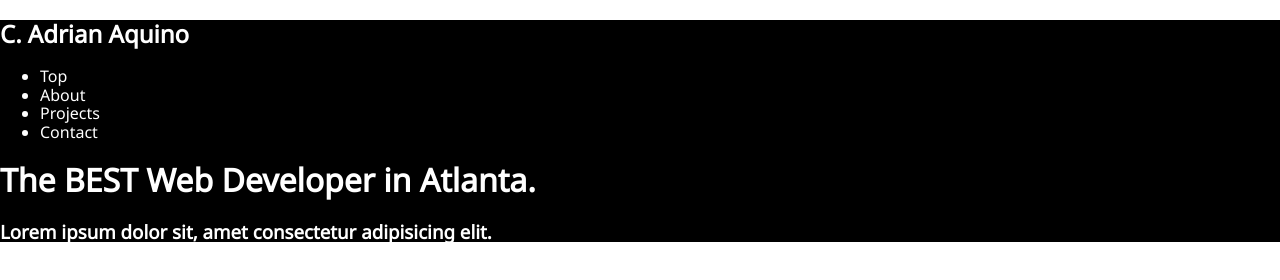
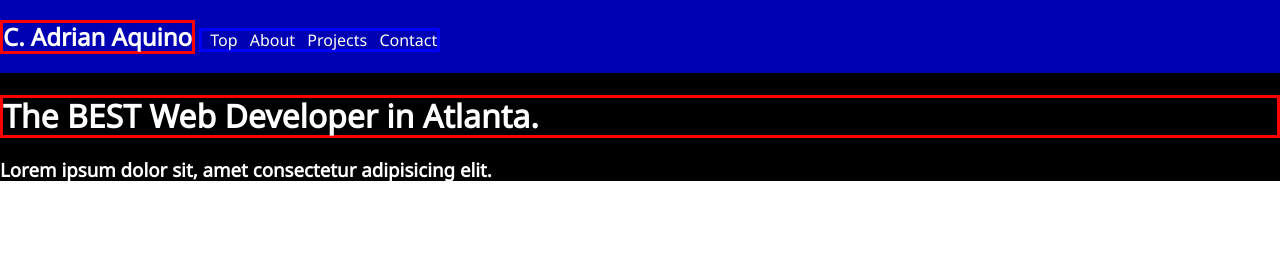
Before and after one commit to radishmouse/portfolio-demo-20190226, a plain HTML site: page index.html in a window 1280 px wide. Drawn offline with nearby package versions, Linux system fonts and the light colour scheme.

Commit message:
styles top bar

```diff
--- a/index.html
+++ b/index.html
@@ -27,7 +27,10 @@
                 in Atlanta.
             </h1>
             <h3 class="secondary-text">
-                Lorem ipsum dolor sit, amet consectetur adipisicing elit.
+                <span>Lorem</span>
+                <span>ipsum</span>
+                <span>dolor</span>
+                sit, amet consectetur adipisicing elit.
             </h3>
         </div>
     </div>
--- a/stylesheets/index.css
+++ b/stylesheets/index.css
@@ -12,3 +12,31 @@ html {
 
   background: black;
 }
+
+.title-text {
+  border: 3px solid red;
+}
+
+.nav {
+  border: 3px solid blue;
+  padding: 0;
+}
+
+.top-bar {
+  background: rgba(0, 0, 255, 0.7);
+}
+
+.top-bar .title-text,
+.top-bar .nav {
+  display: inline-block;
+}
+
+.nav li {
+  /*
+  Inline makes them line up side by side,
+  but gives us little control over spacing.
+   */
+  /* display: inline; */
+  display: inline-block;
+  padding-left: 8px;
+}
```
